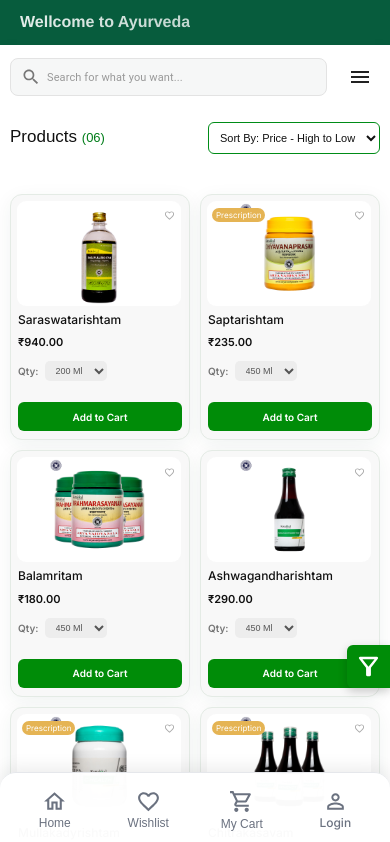
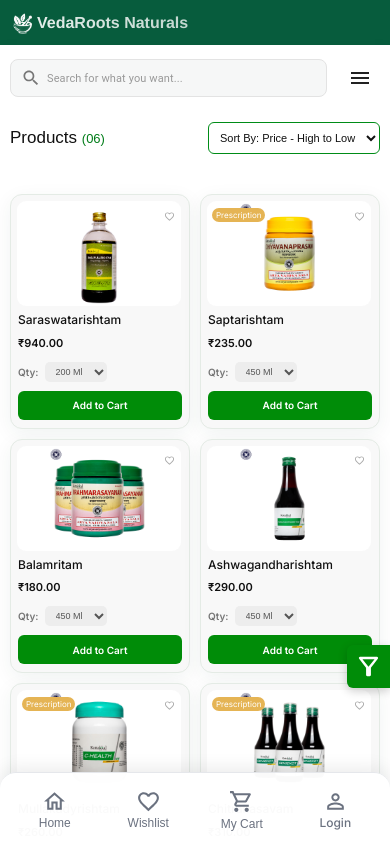
Before and after one commit to shahidbagwan5515/Ayurvedic, a React (Vite) app: page /Category in a window 390 px wide. Shown: the top 842 px of the page. Built offline with nearby package versions, Linux system fonts and the light colour scheme.

Commit message:
company logo add nav

```diff
--- a/src/components/DetailsCard/PrdInquary.css
+++ b/src/components/DetailsCard/PrdInquary.css
@@ -139,7 +139,17 @@
 }
 
 /* BUTTONS */
-.add-cart,
+.add-cart-dels {
+  width: 100%;
+  padding: 15px;
+  border: none;
+  border-radius: 8px;
+  margin-top: 12px;
+  font-size: 16px;
+  font-weight: 600;
+  cursor: pointer;
+}
+
 .buy-now {
   width: 100%;
   padding: 15px;
@@ -149,6 +159,11 @@
   font-size: 16px;
   font-weight: 600;
   cursor: pointer;
+}
+
+.add-cart-dels:hover {
+  background: #075c3d;
+  color: white;
 }
 
 .add-cart {
--- a/src/components/DetailsCard/PrdInquary.jsx
+++ b/src/components/DetailsCard/PrdInquary.jsx
@@ -90,7 +90,7 @@
 
           <p className="stock">✓ In Stock</p>
 
-          <button className="add-cart" onClick={handleAddToCart}>
+          <button className="add-cart-dels" onClick={handleAddToCart}>
             Add to Cart
           </button>
 
--- a/src/components/Header/Header.css
+++ b/src/components/Header/Header.css
@@ -57,20 +57,43 @@
   border-radius: 8px;
 }
 
+.leftNav {
+  display: flex;
+  align-items: center;
+}
 
+.leftNav a {
+  display: flex;
+  align-items: center;
+  gap: 2px;
+  text-decoration: none;
+}
+
+.companyLog {
+  width: 35px;
+  height: 35px;
+  object-fit: contain;
+  display: block;
+  flex-shrink: 0;
+}
 
 .leftNav h2 {
+  margin: 0;
   font-family: 'Franklin Gothic Medium', 'Arial Narrow', Arial, sans-serif;
   font-weight: 600;
   background: linear-gradient(90deg, #ffffffe3 0%, #ffffffc0 100%);
   -webkit-background-clip: text;
   background-clip: text;
   -webkit-text-fill-color: transparent;
-  display: inline-block;
 }
 
 .leftNav a {
   text-decoration: none;
+}
+
+.companyLog {
+  width: 35px;
+  height: 35px;
 }
 
 .rightNav button {
@@ -551,6 +574,10 @@
 ========================= */
 
 @media (max-width: 1100px) {
+  .navbar-container {
+    padding: 10px;
+  }
+
   .header {
     padding: 0 25px !important;
   }
@@ -692,6 +719,19 @@
 ========================= */
 
 @media (max-width: 480px) {
+  .navbar-container {
+    padding: 10px;
+  }
+
+  .leftNav {
+    gap: -10px;
+  }
+
+  .companyLog {
+    width: 25px;
+    height: 25px;
+  }
+
   .header {
     padding: 0 10px !important;
   }
--- a/src/components/Header/Header.jsx
+++ b/src/components/Header/Header.jsx
@@ -33,6 +33,8 @@
 import ContactSupportOutlinedIcon from "@mui/icons-material/ContactSupportOutlined";
 import HeadsetMicOutlinedIcon from "@mui/icons-material/HeadsetMicOutlined";
 import ArticleOutlinedIcon from "@mui/icons-material/ArticleOutlined";
+import HealthAndSafetyIcon from "@mui/icons-material/HealthAndSafety";
+import Companylog from "../../assets/companyLog.png";
 function Header({ cartItems }) {
   const id = React.useId();
 
@@ -122,8 +124,8 @@
       <nav className="navbar-container">
         <div className="leftNav">
           <Link to="/Home">
-            {" "}
-            <h2>Wellcome to Ayurveda</h2>
+            <img src={Companylog} alt="CompanyLog" className="companyLog" />
+            <h2>VedaRoots Naturals</h2>
           </Link>
         </div>
 
@@ -142,7 +144,7 @@
             </div>
           </div>
           <Button variant="outlined" color="success">
-            Book an Appointment
+            <HealthAndSafetyIcon /> Book an Appointment
           </Button>
         </div>
       </nav>
```
Also changed, not shown: src/assets/companyLog.png (added).
